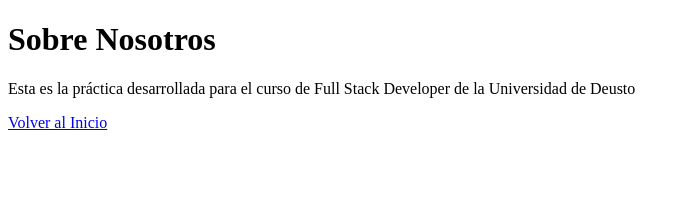
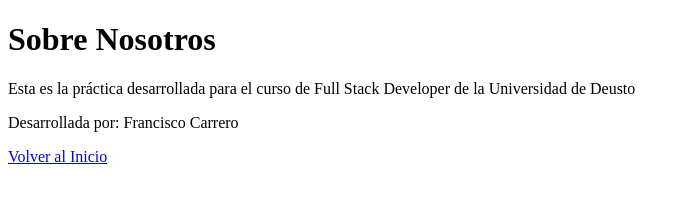
Before and after one commit to paco-cv/evaluacion-devops, a website: page public/about.html in a window 1280 px wide. Shown: the whole page, without its empty margins (0-690 px from the left). Drawn offline with Linux system fonts and the light colour scheme.

Commit message:
v1.2
Añadir flujo CI con GitHub Actions y cambios en about.html

```diff
--- a/public/about.html
+++ b/public/about.html
@@ -7,6 +7,7 @@
 <body>
   <h1>Sobre Nosotros</h1>
   <p>Esta es la práctica desarrollada para el curso de Full Stack Developer de la Universidad de Deusto</p>
+  <p>Desarrollada por: Francisco Carrero</p>
   <a href="/">Volver al Inicio</a>
 </body>
 </html>
```
